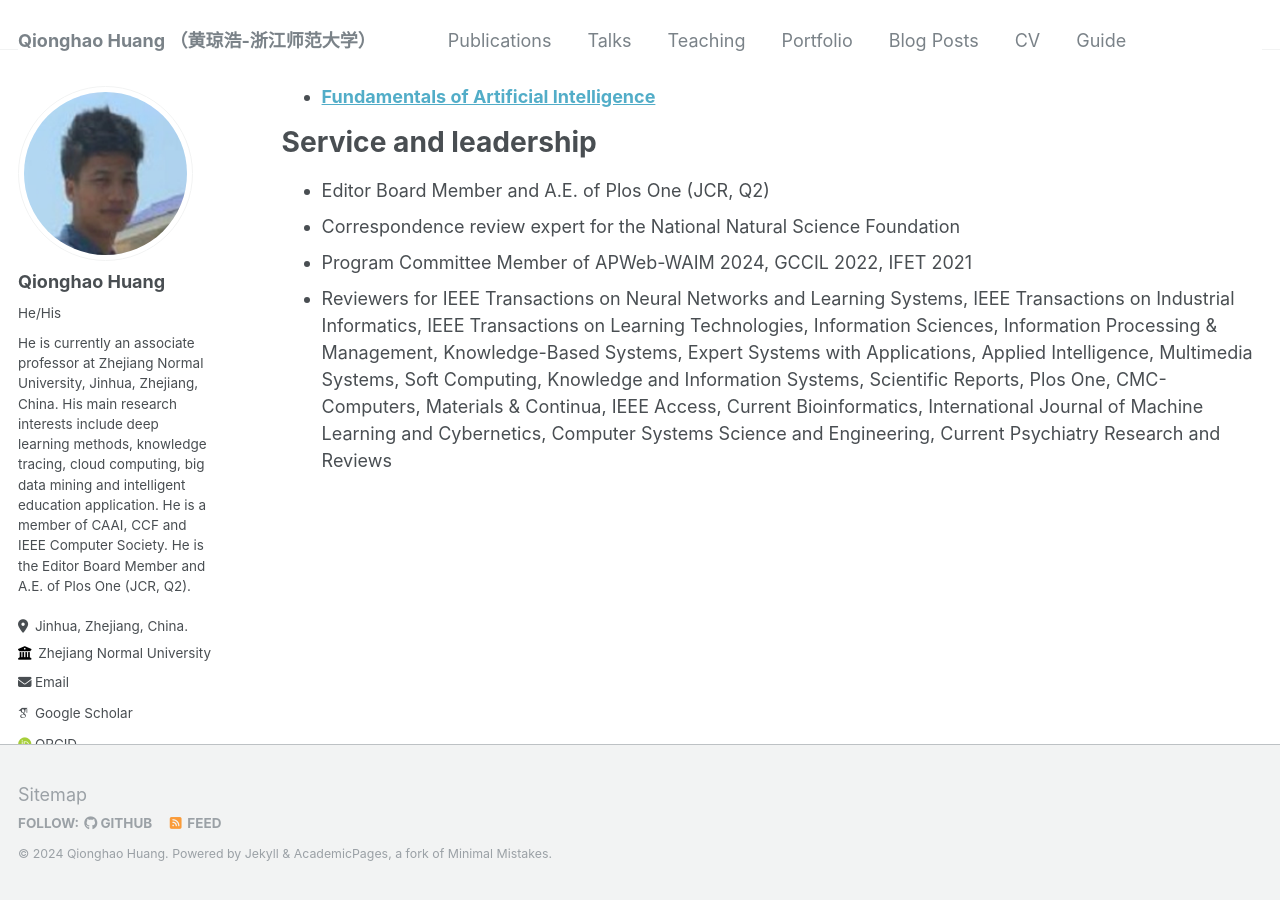
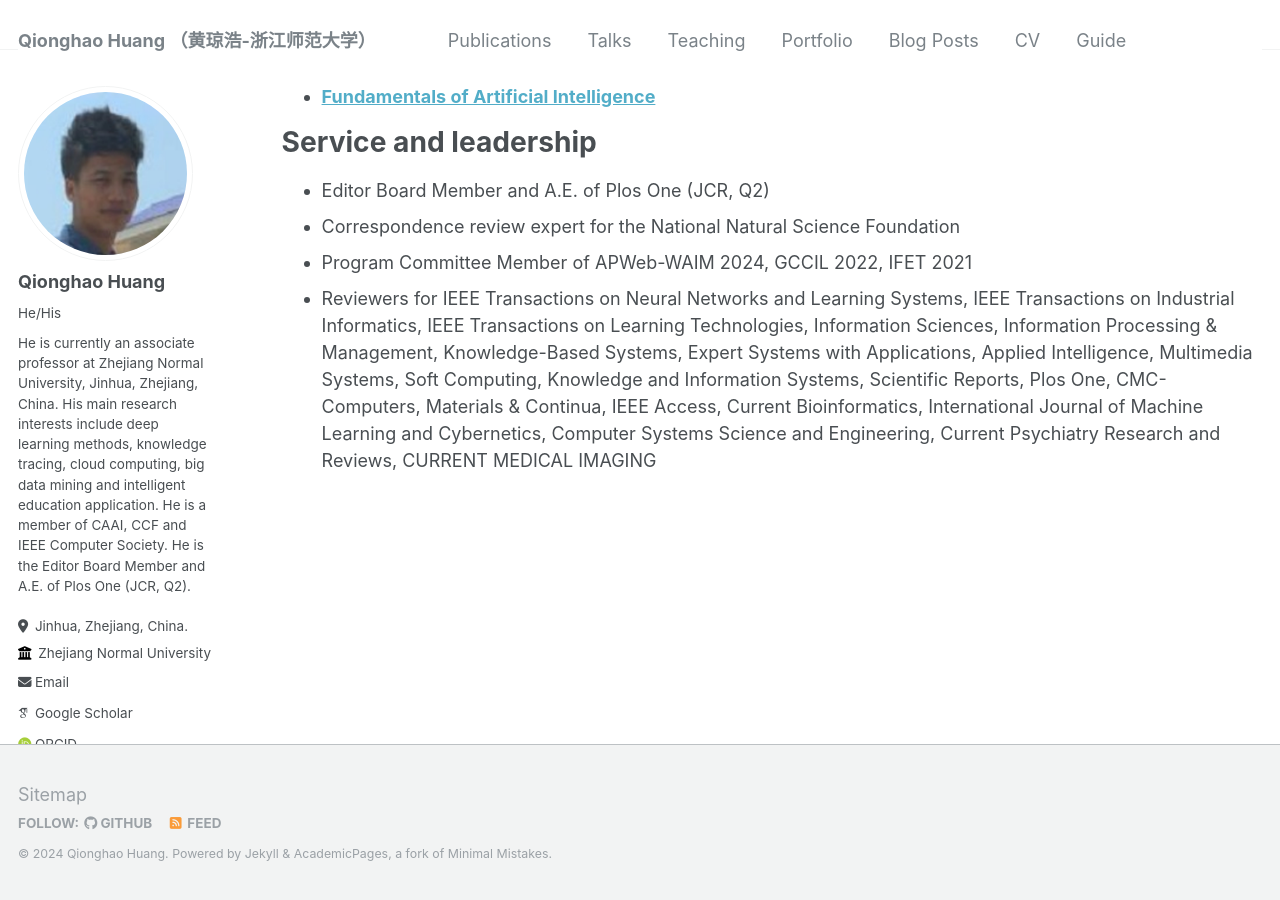
Before and after one commit to qhhuang-ai/qhhuang-ai.github.io, a Jekyll site: the page built from _pages/cv.md, in a window 1280 px wide and 900 px high, scrolled down 4698 px. Built offline with Jekyll 4.4.1, drawn with Linux system fonts in a browser that asks for light colours; some web fonts are replaced.

Commit message:
update CV

```diff
--- a/_pages/cv.md
+++ b/_pages/cv.md
@@ -64,4 +64,4 @@
 * Editor Board Member and A.E. of Plos One (JCR, Q2)
 * Correspondence review expert for the National Natural Science Foundation
 * Program Committee Member of APWeb-WAIM 2024, GCCIL 2022, IFET 2021
-* Reviewers for IEEE Transactions on Neural Networks and Learning Systems, IEEE Transactions on Industrial Informatics, IEEE Transactions on Learning Technologies, Information Sciences, Information Processing & Management, Knowledge-Based Systems, Expert Systems with Applications, Applied Intelligence, Multimedia Systems, Soft Computing, Knowledge and Information Systems, Scientific Reports, Plos One, CMC-Computers, Materials & Continua,  IEEE Access, Current Bioinformatics, International Journal of Machine Learning and Cybernetics, Computer Systems Science and Engineering, Current Psychiatry Research and Reviews
+* Reviewers for IEEE Transactions on Neural Networks and Learning Systems, IEEE Transactions on Industrial Informatics, IEEE Transactions on Learning Technologies, Information Sciences, Information Processing & Management, Knowledge-Based Systems, Expert Systems with Applications, Applied Intelligence, Multimedia Systems, Soft Computing, Knowledge and Information Systems, Scientific Reports, Plos One, CMC-Computers, Materials & Continua,  IEEE Access, Current Bioinformatics, International Journal of Machine Learning and Cybernetics, Computer Systems Science and Engineering, Current Psychiatry Research and Reviews, CURRENT MEDICAL IMAGING
```
